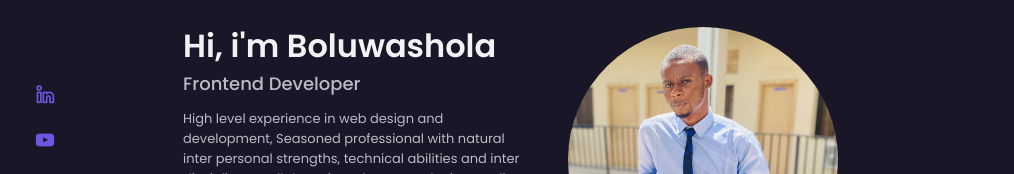
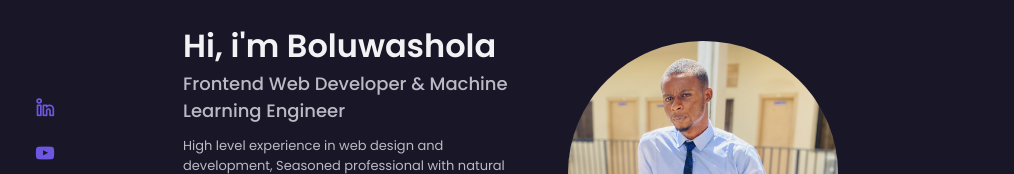
Before and after one commit to Boluwashola/boluwashola.github.io, a plain HTML site: page index.html in a window 1280 px wide. Shown: the part 162-336 px from the top of the page, without its empty margins (125-1139 px from the left). Drawn offline with nearby package versions, Linux system fonts and the light colour scheme.

Commit message:
Updated Subtitle

```diff
--- a/index.html
+++ b/index.html
@@ -92,7 +92,7 @@
 
                     <div class="home__data">
                         <h1 class="home__title">Hi, i'm Boluwashola</h1>
-                        <h3 class="home__subtitle">Frontend Developer</h3>
+                        <h3 class="home__subtitle">Frontend Web Developer & Machine Learning Engineer</h3>
                         <p class="home__description">High level experience in web design and development,  Seasoned professional with
                             natural inter personal strengths, technical abilities and inter disciplinary collaboration. Always
                             producing quality work.</p>
```
